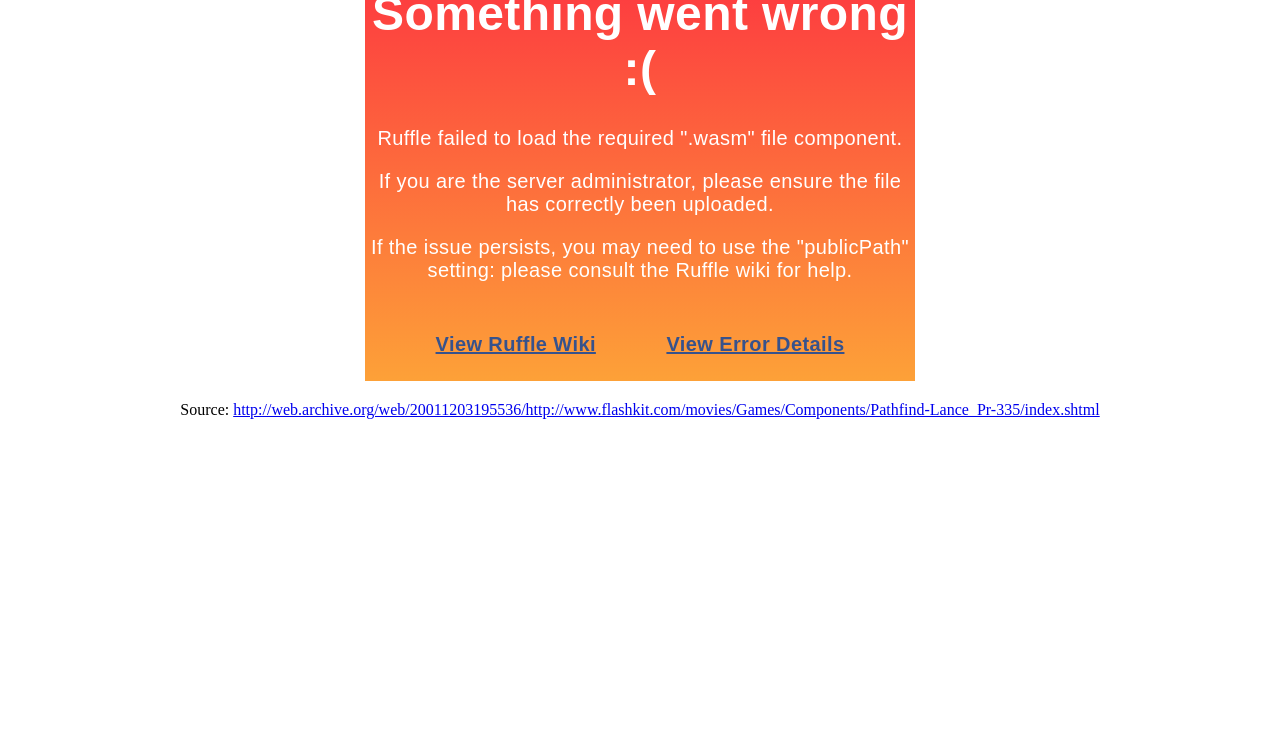
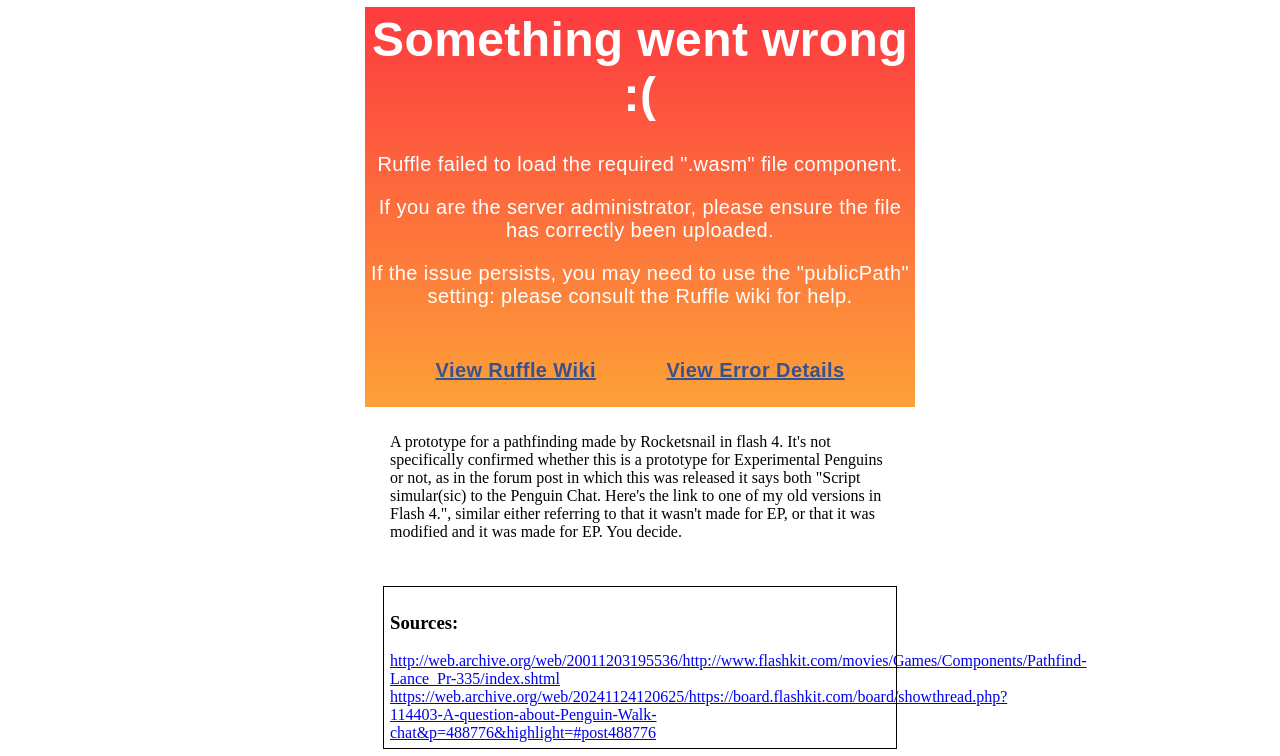
Before and after one commit to FarawayDrip30/Virtual-World-Archive, a plain HTML site: page Lance Pathfinder/info.html in a window 1280 px wide. Shown: the part 99-855 px from the top of the page. Before the commit the page ends 800 px from the top, so only its background shows below. Drawn offline with Linux system fonts and the light colour scheme; a script that the page names is missing.

Commit message:
added contact music penguin chat link in index, new css and information on pathfinding prototype

```diff
--- a/Lance Pathfinder/info.html
+++ b/Lance Pathfinder/info.html
@@ -5,8 +5,11 @@
     <meta charset="UTF-8">
        <script src="../Ruffle/ruffle.js"></script>
     <meta name="viewport" content="width=device-width, initial-scale=1.0">
+    <link rel="stylesheet" href="../style.css">
 </head>
 <body>
+    <a id="back" href="../index.html"><-- back</a>
+
     <div style="text-align: center;">
         <h1>Lance's Pathfinder Prototype</h1>
 
@@ -21,10 +24,22 @@
                 player.load("Pathfind-Lance_Pr-335.swf");
             });
         </script>
+    </div>
 
-        <p>Source: <a href="http://web.archive.org/web/20011203195536/http://www.flashkit.com/movies/Games/Components/Pathfind-Lance_Pr-335/index.shtml">
-            http://web.archive.org/web/20011203195536/http://www.flashkit.com/movies/Games/Components/Pathfind-Lance_Pr-335/index.shtml
-        </a></p>
+    <div>
+        <div class="clearBox">
+            <p>A prototype for a pathfinding made by Rocketsnail in flash 4. It's not specifically confirmed whether this is a prototype for Experimental Penguins or not, as in the forum post in which this was released it says both "Script simular(sic) to the Penguin Chat. Here's the link to one of my old versions in Flash 4.", similar either referring to that it wasn't made for EP, or that it was modified and it was made for EP. You decide.</p>
+        </div>
+        <br>
+        <div class="box">
+            <h3>Sources: </h3>
+            <a href="http://web.archive.org/web/20011203195536/http://www.flashkit.com/movies/Games/Components/Pathfind-Lance_Pr-335/index.shtml">
+                    http://web.archive.org/web/20011203195536/http://www.flashkit.com/movies/Games/Components/Pathfind-Lance_Pr-335/index.shtml
+            </a>
+            <a href="https://web.archive.org/web/20241124120625/https://board.flashkit.com/board/showthread.php?114403-A-question-about-Penguin-Walk-chat&p=488776&highlight=#post488776">
+                        https://web.archive.org/web/20241124120625/https://board.flashkit.com/board/showthread.php?114403-A-question-about-Penguin-Walk-chat&p=488776&highlight=#post488776
+            </a>
+        </div>
     </div>
 </body>
 </html>
--- /dev/null
+++ b/style.css
@@ -0,0 +1,31 @@
+body{
+    text-align: left;
+}
+h1{
+    text-align: center;
+}
+
+.box{
+    outline-width: 1px;
+    outline-style: solid;
+    outline-color: black;
+
+    width: 500px;
+    max-width: 90%;
+
+    padding: 6px;
+    margin: 0 auto;
+    margin-bottom: 6px;
+}
+.clearBox{
+    width: 500px;
+    max-width: 90%;
+
+    padding: 6px;
+    margin: 0 auto;
+    margin-bottom: 6px;
+}
+
+#back{
+    text-align: left;
+}
```
Also changed, not shown: Contact Music Penguin Chat/info.html (+3 -0 lines), Penguin Football Chat/info.html (+17 -4 lines), index.html (+19 -3 lines).
